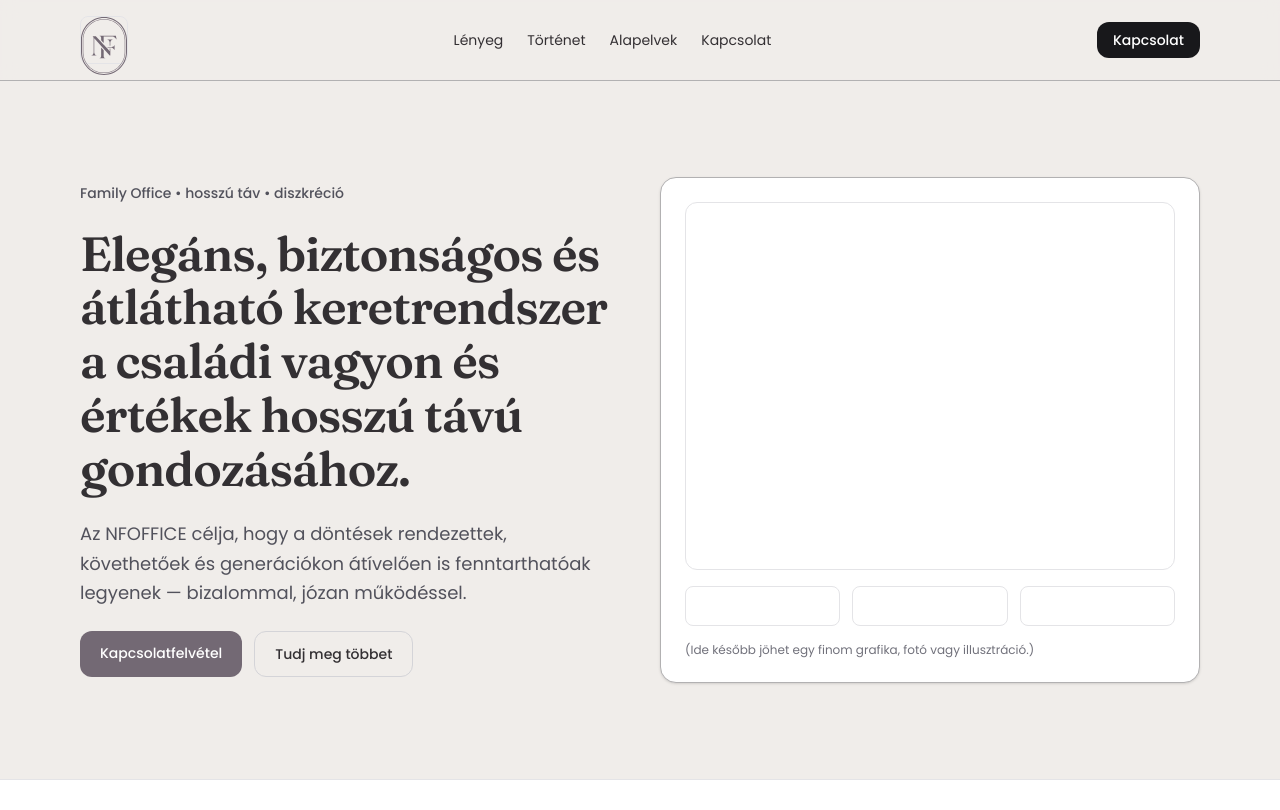
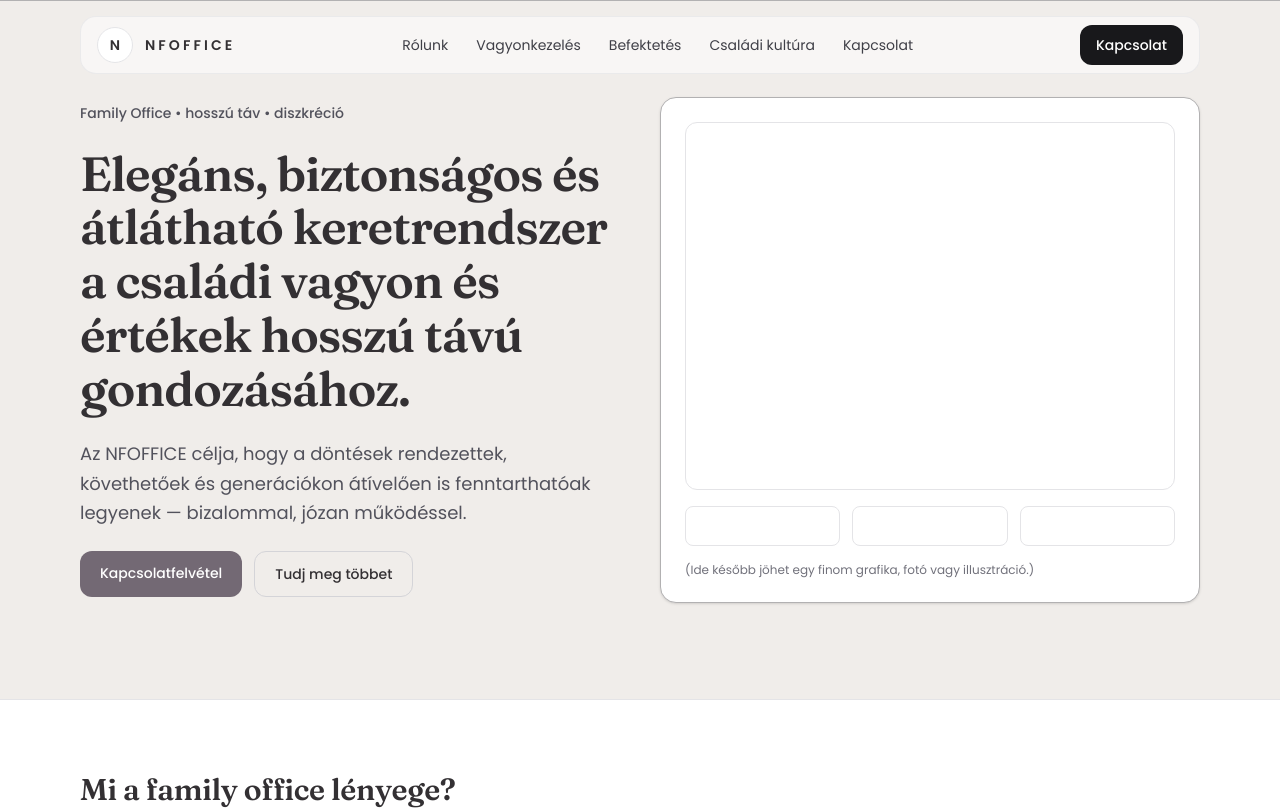
Before and after one commit to NTibor13/nfoffice-web, a Next.js app: page / in a window 1280 px wide. Shown: the top 810 px of the page. Built offline with nearby package versions, Linux system fonts and the light colour scheme.

Commit message:
új NavBar beépítése

```diff
--- a/src/app/layout.tsx
+++ b/src/app/layout.tsx
@@ -15,8 +15,8 @@ const poppins = Poppins({
 });
 
 export const metadata: Metadata = {
-  title: "Create Next App",
-  description: "Generated by create next app",
+  title: "NF Office Kft.",
+  description: "NF OFFICE  hivatalos weboldala.",
 };
 
 export default function RootLayout({
--- a/src/app/page.tsx
+++ b/src/app/page.tsx
@@ -1,4 +1,5 @@
 import IntroGate from "@/components/IntroGate";
+import NavBar from "@/components/NavBar";
 
 export default function Home() {
   return (
@@ -7,35 +8,7 @@ export default function Home() {
         <div className="min-h-screen bg-[var(--nf-paper)] text-[var(--nf-ink)]">
           {/* Top bar */}
           <header className="sticky top-0 z-50 border-b border-[var(--nf-mist)] bg-[var(--nf-paper)]/80 backdrop-blur">
-            <div className="mx-auto flex h-20 max-w-6xl items-center justify-between px-4">
-              <div className="flex items-center gap-2">
-                <div className="h-12 w-12 rounded-lg border border-zinc-200">
-                  <img src="/badge.svg" alt="NFO" />
-                </div>
-              </div>
-
-              <nav className="hidden items-center gap-6 text-sm md:flex">
-                <a className="hover:text-zinc-600" href="#about">
-                  Lényeg
-                </a>
-                <a className="hover:text-zinc-600" href="#story">
-                  Történet
-                </a>
-                <a className="hover:text-zinc-600" href="#values">
-                  Alapelvek
-                </a>
-                <a className="hover:text-zinc-600" href="#contact">
-                  Kapcsolat
-                </a>
-              </nav>
-
-              <a
-                href="#contact"
-                className="rounded-xl bg-zinc-900 px-4 py-2 text-sm font-medium text-white hover:bg-zinc-800"
-              >
-                Kapcsolat
-              </a>
-            </div>
+            <NavBar />
           </header>
 
           {/* Hero */}
@@ -88,8 +61,8 @@ export default function Home() {
               </div>
             </section>
 
-            {/* About */}
-            <section id="about" className="border-t border-zinc-200 bg-white">
+            {/* rolunk */}
+            <section id="rolunk" className="border-t border-zinc-200 bg-white">
               <div className="mx-auto max-w-6xl px-4 py-14 md:py-18">
                 <h2 className="text-2xl font-semibold tracking-[-0.01em] md:text-3xl">
                   Mi a family office lényege?
--- /dev/null
+++ b/src/components/NavBar.tsx
@@ -0,0 +1,193 @@
+"use client";
+
+import React, { useEffect, useState } from "react";
+
+type NavItem = { label: string; href: string };
+
+const NAV: NavItem[] = [
+  { label: "Rólunk", href: "#rolunk" },
+  { label: "Vagyonkezelés", href: "#vagyonkezeles" },
+  { label: "Befektetés", href: "#befektetes" },
+  { label: "Családi kultúra", href: "#csaladikultura" },
+  { label: "Kapcsolat", href: "#kapcsolat" },
+];
+
+export default function NavBar() {
+  const [open, setOpen] = useState(false);
+  const [scrolled, setScrolled] = useState(false);
+
+  // kicsit “premium” érzet: scrollnál erősebb háttér/border
+  useEffect(() => {
+    const onScroll = () => setScrolled(window.scrollY > 8);
+    onScroll();
+    window.addEventListener("scroll", onScroll, { passive: true });
+    return () => window.removeEventListener("scroll", onScroll);
+  }, []);
+
+  // mobil menü nyitva: ne scrollozzon a háttér
+  useEffect(() => {
+    if (!open) return;
+    const prev = document.documentElement.style.overflow;
+    document.documentElement.style.overflow = "hidden";
+    return () => {
+      document.documentElement.style.overflow = prev;
+    };
+  }, [open]);
+
+  // ESC zárja
+  useEffect(() => {
+    const onKey = (e: KeyboardEvent) => {
+      if (e.key === "Escape") setOpen(false);
+    };
+    window.addEventListener("keydown", onKey);
+    return () => window.removeEventListener("keydown", onKey);
+  }, []);
+
+  return (
+    <>
+      <header className="fixed inset-x-0 top-0 z-[60]">
+        <div className="mx-auto max-w-6xl px-4 pt-4">
+          <div
+            className={[
+              "rounded-2xl border transition-all",
+              "backdrop-blur-md",
+              scrolled
+                ? "bg-white/70 border-zinc-200 shadow-sm"
+                : "bg-white/50 border-zinc-200/70",
+            ].join(" ")}
+          >
+            <div className="flex h-14 items-center justify-between px-4">
+              {/* Brand */}
+              <a href="#" className="flex items-center gap-3">
+                <span className="inline-flex h-9 w-9 items-center justify-center rounded-full border border-zinc-200 bg-white">
+                  <span className="text-sm font-semibold tracking-wide">N</span>
+                </span>
+                <span className="text-sm font-semibold tracking-[0.22em] text-[var(--nf-ink)]">
+                  NFOFFICE
+                </span>
+              </a>
+
+              {/* Desktop nav */}
+              <nav className="hidden md:flex items-center gap-7 text-sm text-zinc-700">
+                {NAV.map((x) => (
+                  <a
+                    key={x.href}
+                    href={x.href}
+                    className="hover:text-zinc-900 transition-colors"
+                  >
+                    {x.label}
+                  </a>
+                ))}
+              </nav>
+
+              {/* Desktop CTAs */}
+              <div className="hidden md:flex items-center gap-2">
+                <a
+                  href="#contact"
+                  className="inline-flex h-10 items-center justify-center rounded-xl bg-zinc-900 px-4 text-sm font-medium text-white hover:bg-zinc-800 transition-colors"
+                >
+                  Kapcsolat
+                </a>
+              </div>
+
+              {/* Mobile burger */}
+              <button
+                type="button"
+                className="md:hidden inline-flex h-10 w-10 items-center justify-center rounded-xl border border-zinc-200 bg-white hover:bg-zinc-50 transition-colors"
+                aria-label="Menü"
+                aria-expanded={open}
+                onClick={() => setOpen(true)}
+              >
+                <svg
+                  width="18"
+                  height="18"
+                  viewBox="0 0 24 24"
+                  fill="none"
+                  aria-hidden="true"
+                >
+                  <path
+                    d="M4 7h16M4 12h16M4 17h16"
+                    stroke="currentColor"
+                    strokeWidth="2"
+                    strokeLinecap="round"
+                  />
+                </svg>
+              </button>
+            </div>
+          </div>
+        </div>
+      </header>
+
+      {/* Mobile drawer */}
+      {open && (
+        <div className="fixed inset-0 z-[70] md:hidden">
+          {/* overlay */}
+          <button
+            aria-label="Bezárás"
+            className="absolute inset-0 bg-black/25 backdrop-blur-sm"
+            onClick={() => setOpen(false)}
+          />
+
+          {/* panel */}
+          <div className="absolute right-0 top-0 h-full w-[86%] max-w-sm bg-white shadow-xl">
+            <div className="flex items-center justify-between px-5 py-4 border-b border-zinc-200">
+              <span className="text-sm font-semibold tracking-[0.22em]">
+                NFOFFICE
+              </span>
+              <button
+                type="button"
+                className="inline-flex h-10 w-10 items-center justify-center rounded-xl border border-zinc-200 bg-white hover:bg-zinc-50 transition-colors"
+                aria-label="Bezárás"
+                onClick={() => setOpen(false)}
+              >
+                <svg
+                  width="18"
+                  height="18"
+                  viewBox="0 0 24 24"
+                  fill="none"
+                  aria-hidden="true"
+                >
+                  <path
+                    d="M6 6l12 12M18 6L6 18"
+                    stroke="currentColor"
+                    strokeWidth="2"
+                    strokeLinecap="round"
+                  />
+                </svg>
+              </button>
+            </div>
+
+            <nav className="px-5 py-5">
+              <div className="flex flex-col gap-3">
+                {NAV.map((x) => (
+                  <a
+                    key={x.href}
+                    href={x.href}
+                    onClick={() => setOpen(false)}
+                    className="rounded-xl px-3 py-3 text-base text-zinc-800 hover:bg-zinc-50 transition-colors"
+                  >
+                    {x.label}
+                  </a>
+                ))}
+              </div>
+
+              <div className="mt-6">
+                <a
+                  href="#contact"
+                  onClick={() => setOpen(false)}
+                  className="inline-flex h-11 w-full items-center justify-center rounded-xl bg-zinc-900 px-5 text-sm font-medium text-white hover:bg-zinc-800 transition-colors"
+                >
+                  Kapcsolatfelvétel
+                </a>
+              </div>
+
+              <p className="mt-6 text-xs text-zinc-500">
+                Diszkréció • hosszú táv • átláthatóság
+              </p>
+            </nav>
+          </div>
+        </div>
+      )}
+    </>
+  );
+}
```
